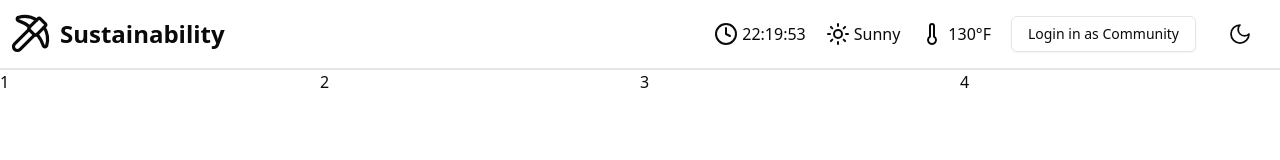
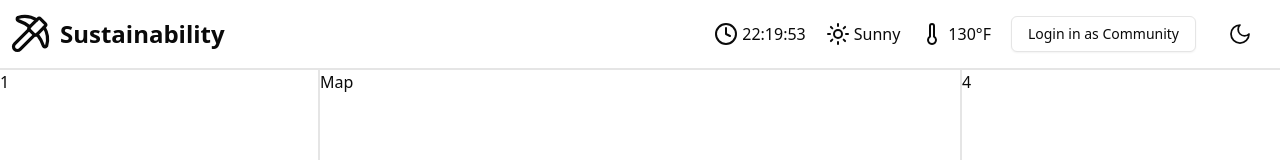
Before and after one commit to LuaanNguyen/Mine-Alliance, a Next.js app in the folder client/: page / in a window 1280 px wide. Shown: the top 160 px of the page. Built offline with nearby package versions, Linux system fonts and the light colour scheme.

Commit message:
Added Map Components

```diff
--- /dev/null
+++ b/client/src/app/Map.tsx
@@ -0,0 +1,5 @@
+import React from "react";
+
+export default function Map() {
+  return <div className="grid col-span-2">Map</div>;
+}
--- a/client/src/app/page.tsx
+++ b/client/src/app/page.tsx
@@ -1,16 +1,13 @@
 "use client";
+
+import Map from "./Map";
 
 export default function Home() {
   return (
-    <main className="grid grid-cols-4">
-      <div>1</div>
-      <div>2</div>
-      <div>3</div>
-      <div>4</div>
-
-      {/* <button type="button" onClick={toggleTheme}>
-        set theme
-      </button> */}
+    <main className="grid grid-cols-4 h-screen">
+      <div className="border-r-2 h-[100%]">1</div>
+      <Map />
+      <div className="border-l-2 h-[100%]">4</div>
     </main>
   );
 }
```
Also changed, not shown: 1 other file (tests, documents, lock files or other folders).
